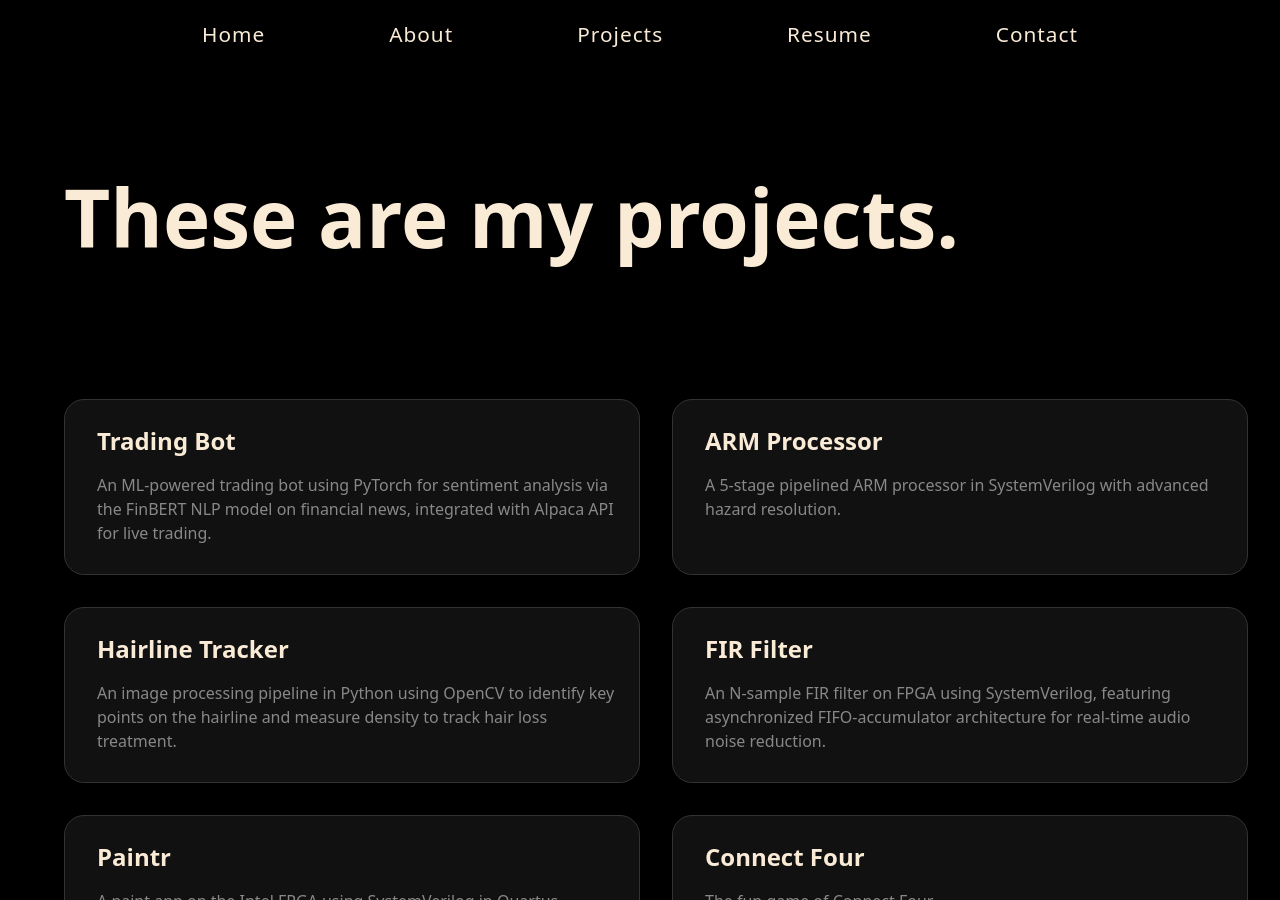
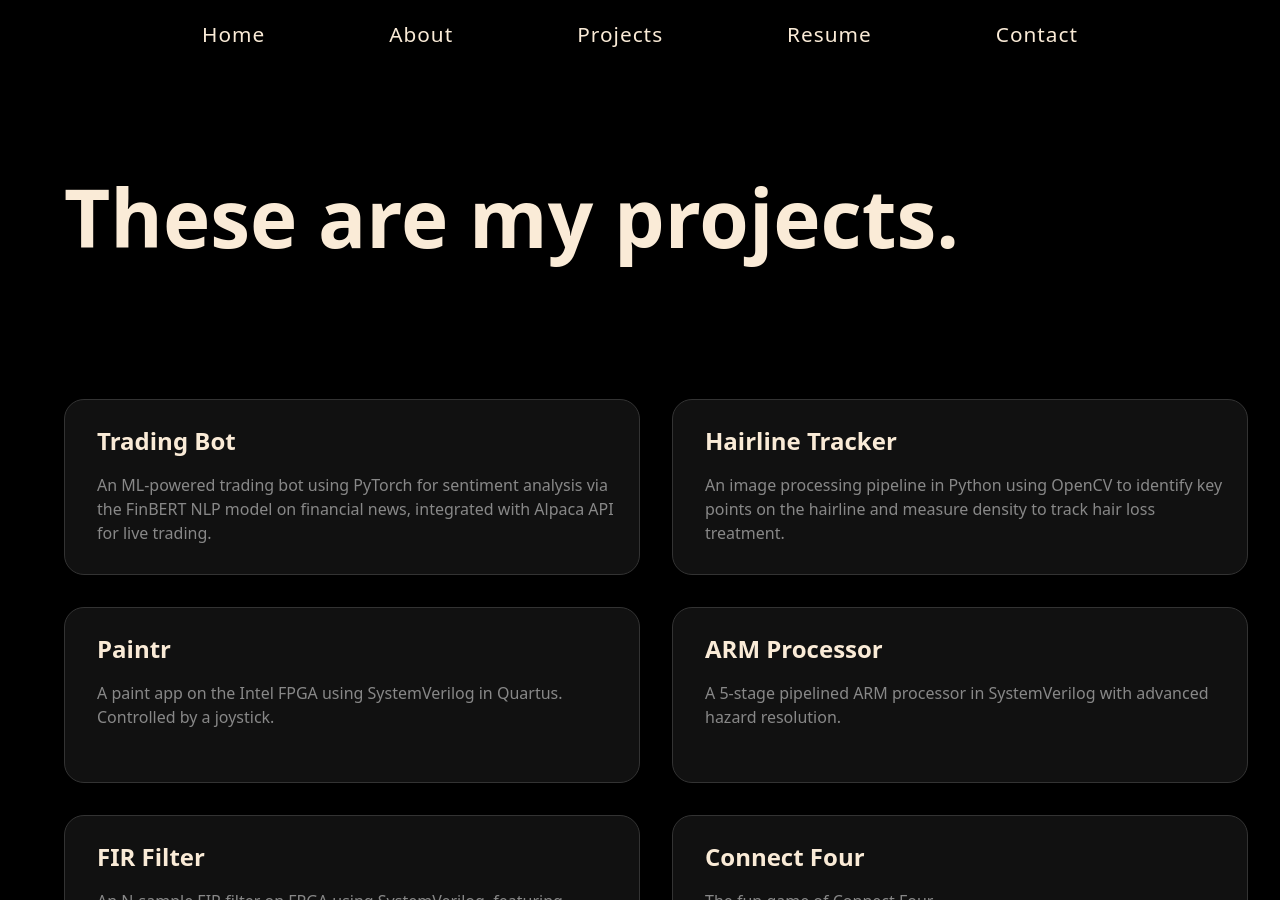
Before and after one commit to akshatmardia/akshatmardia.github.io, a Jekyll site: the page built from projects.html, in a window 1280 px wide and 900 px high. Built offline with Jekyll 4.4.1, drawn with Linux system fonts in a browser that asks for light colours; some of the changed text lies outside the part shown.

Commit message:
ordering

```diff
--- a/projects.html
+++ b/projects.html
@@ -12,26 +12,26 @@ layout: default
                     model on financial news, integrated with Alpaca API for live trading.</p>
             </a>
 
-            <a href="#" class="project">
-                <h2>ARM Processor</h2>
-                <p>A 5-stage pipelined ARM processor in SystemVerilog with advanced hazard resolution.</p>
-            </a>
-
             <a href="https://github.com/akshatmardia/hairline-analysis.git" class="project">
                 <h2>Hairline Tracker</h2>
                 <p>An image processing pipeline in Python using OpenCV to identify
                     key points on the hairline and measure density to track hair loss treatment.</p>
             </a>
 
+            <a href="https://github.com/akshatmardia/paintr.git" class="project">
+                <h2>Paintr</h2>
+                <p>A paint app on the Intel FPGA using SystemVerilog in Quartus. Controlled by a joystick.</p>
+            </a>
+
+            <a href="#" class="project">
+                <h2>ARM Processor</h2>
+                <p>A 5-stage pipelined ARM processor in SystemVerilog with advanced hazard resolution.</p>
+            </a>
+
             <a href="#" class="project">
                 <h2>FIR Filter</h2>
                 <p>An N-sample FIR filter on FPGA using SystemVerilog, featuring asynchronized
                     FIFO-accumulator architecture for real-time audio noise reduction.</p>
-            </a>
-
-            <a href="https://github.com/akshatmardia/paintr.git" class="project">
-                <h2>Paintr</h2>
-                <p>A paint app on the Intel FPGA using SystemVerilog in Quartus. Controlled by a joystick.</p>
             </a>
 
             <a href="#" class="project">
```
